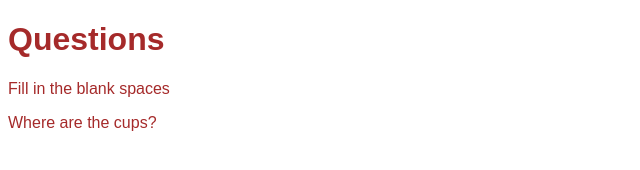
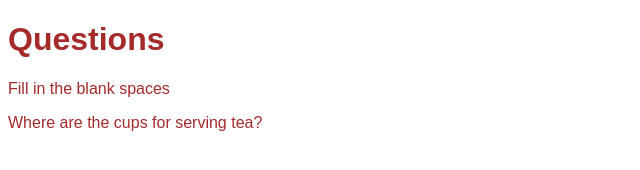
Before and after one commit to Robert-Moringa/practice, a plain HTML site: page index.html in a window 1280 px wide. Shown: the whole page, without its empty margins (0-640 px from the left). Drawn offline with Linux system fonts and the light colour scheme.

Commit message:
added a branch: gh-pages

```diff
--- a/index.html
+++ b/index.html
@@ -14,7 +14,7 @@
 
 <h1 >Questions</h1>
 <p>Fill in the blank spaces</p>
-<p>Where are the cups?</p>
+<p>Where are the cups for serving tea?</p>
 
 </body>
 </html>
```
